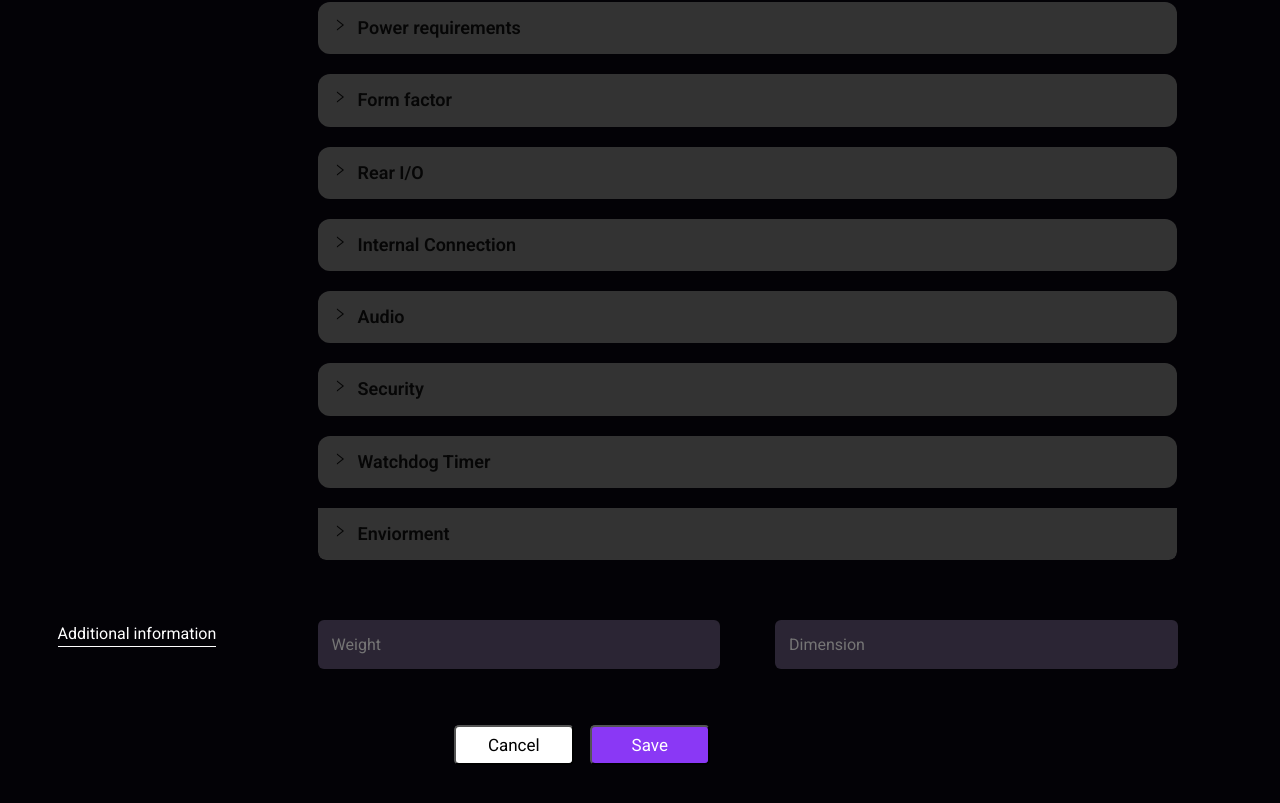
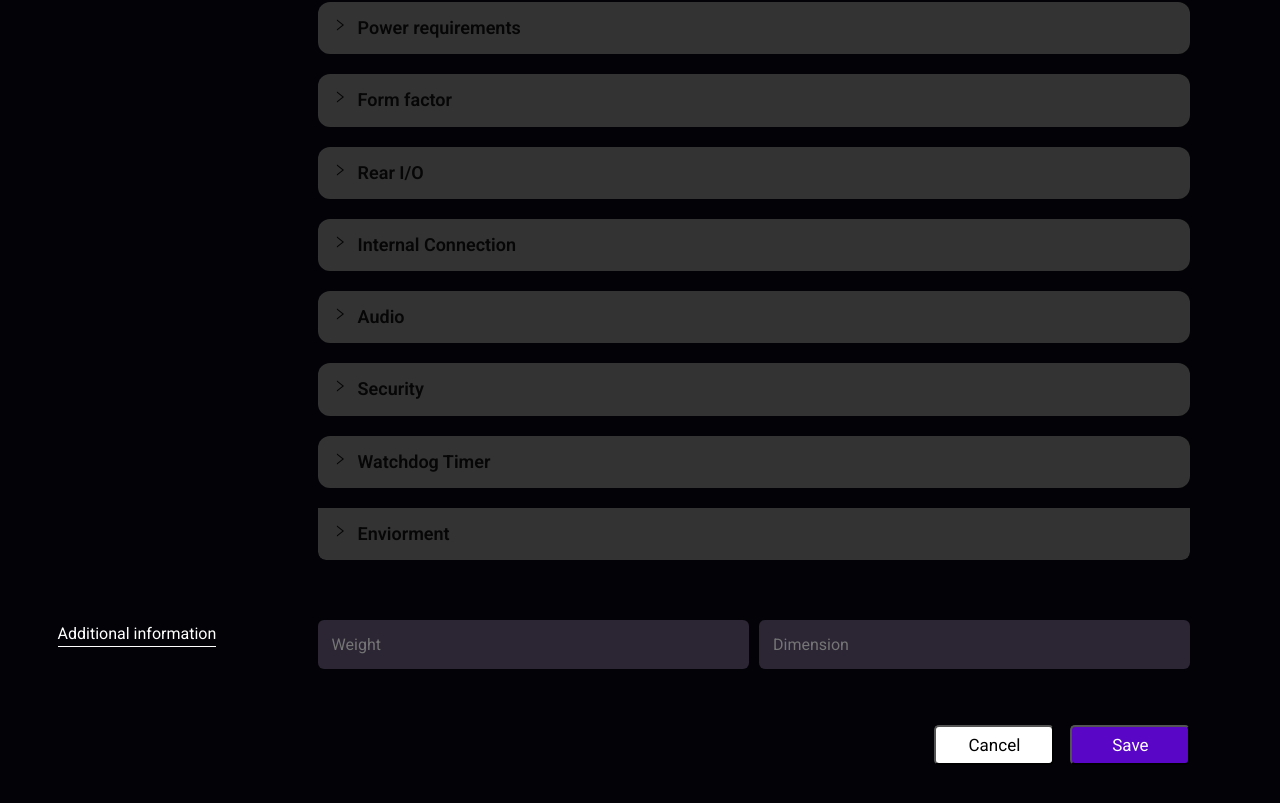
Before and after one commit to Tungston-labs/Arm_Sbc, a React (Vite) app: page /addform in a window 1280 px wide. Shown: the part 1220-2023 px from the top of the page. Built offline with nearby package versions, Linux system fonts and the light colour scheme; sample sign-in values are in the browser's storage.

Commit message:
Add products page is fixed

```diff
--- a/src/Components/Addproduct/Ant-design/CardsInput.styled.js
+++ b/src/Components/Addproduct/Ant-design/CardsInput.styled.js
@@ -22,7 +22,7 @@ export const StyledCollapse = styled(Collapse)`
 
   .ant-collapse-item {
     border-radius: 12px;
-     width: 95%;
+     width: 100%;
     margin-bottom: 20px;
     border-top: none;
     overflow: hidden;
--- a/src/pages/AddSingleView/AddViewProduct.jsx
+++ b/src/pages/AddSingleView/AddViewProduct.jsx
@@ -35,6 +35,7 @@ import {
   DeleteButton,
 } from "./AddViewProduct.styled";
 import AddetionalInformationCard from "../../Components/product/Specification/AddetionalInformationCard";
+import Layout from "../../Layout/Layout";
 
 const AddViewProduct = () => {
   const [activeTab, setActiveTab] = useState("Description");
@@ -142,6 +143,7 @@ const AddViewProduct = () => {
     navigate(`/addform/${productId}`);
   };
   return (
+    <Layout>
     <AddContainer>
       <TopBar>
         <button
@@ -254,6 +256,7 @@ const AddViewProduct = () => {
         </DescriptionSection>
       )}
     </AddContainer>
+    </Layout>
   );
 };
 
--- a/src/pages/AddSingleView/AddViewProduct.styled.js
+++ b/src/pages/AddSingleView/AddViewProduct.styled.js
@@ -3,7 +3,7 @@ import styled from "styled-components";
 export const AddContainer = styled.div`
   width: 100%;
   min-height: 100vh;
-  background: linear-gradient(155deg, rgb(57, 24, 100) 0%, rgb(10, 6, 15) 17%);
+  /* background: linear-gradient(155deg, rgb(57, 24, 100) 0%, rgb(10, 6, 15) 17%); */
   display: flex;
   flex-direction: column;
   padding: 0 100px;
--- a/src/pages/addproduct/addForm/addForm.styled.jsx
+++ b/src/pages/addproduct/addForm/addForm.styled.jsx
@@ -133,7 +133,7 @@ export const Input = styled.input`
   color: #FFFFFF;
   border: none;
   border-radius: 6px;
-  width: 90%;
+  width: 100%;
   font-size: 16px;
 
   @media (min-width: 1920px) {
@@ -151,9 +151,8 @@ export const Input = styled.input`
 `;
 export const ButtonContainer = styled.div`
   display: flex;
-  justify-content: center;
-  align-items: center;
-  width: 90%;
+  justify-content: end;
+  align-items: end;
   margin-top: 16px;
   gap: 12px;
   margin-bottom: 40px;
@@ -168,12 +167,11 @@ export const ButtonContainer = styled.div`
   }
 `
 export const AddButton = styled.button`
-  background-color: #8a38f5;
+  background-color: #5a06c7;
   color: #fff;
   border-radius: 5px;
   padding: 8px 20px;
   font-size: 16px;
-
   min-width: 100px;
   @media (min-width: 768px) {
     min-width: 120px;
@@ -214,7 +212,7 @@ export const TextArea = styled.textarea`
   color: #FFFFFF;
   border: none;
   border-radius: 6px;
-  width: 95%;
+  width: 100%;
   min-height: 100px;
   resize: vertical;
   font-size: 16px;
--- a/src/pages/addproduct/addProduct.styled.js
+++ b/src/pages/addproduct/addProduct.styled.js
@@ -6,8 +6,9 @@ export const AddContainer = styled.div`
   /* background: linear-gradient(155deg, rgb(57, 24, 100) 0%, rgb(10, 6, 15) 17%); */
   display: flex;
   flex-direction: column;
-  padding: 0 32px;
-  margin-top:-80px;
+  padding: 0 64px 0 32px;
+    margin-top:-80px;
+
 `;
 
 export const TopBar = styled.div`
@@ -72,7 +73,6 @@ export const Text = styled.p`
   font-family: "Roboto", sans-serif;
   font-weight: 400;
   margin-top: 24px;
- margin-bottom: -0px;
   font-size: 16px;
 
   @media (min-width: 480px) {
```
